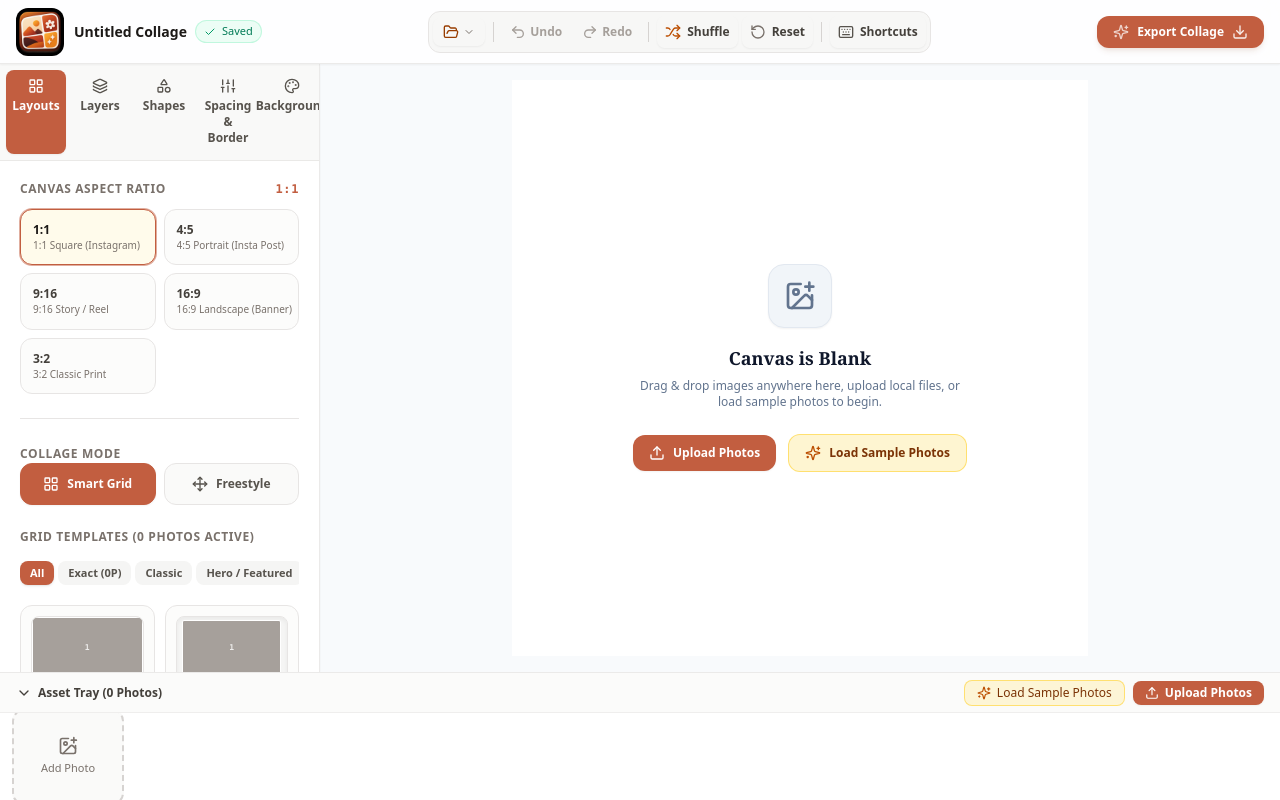
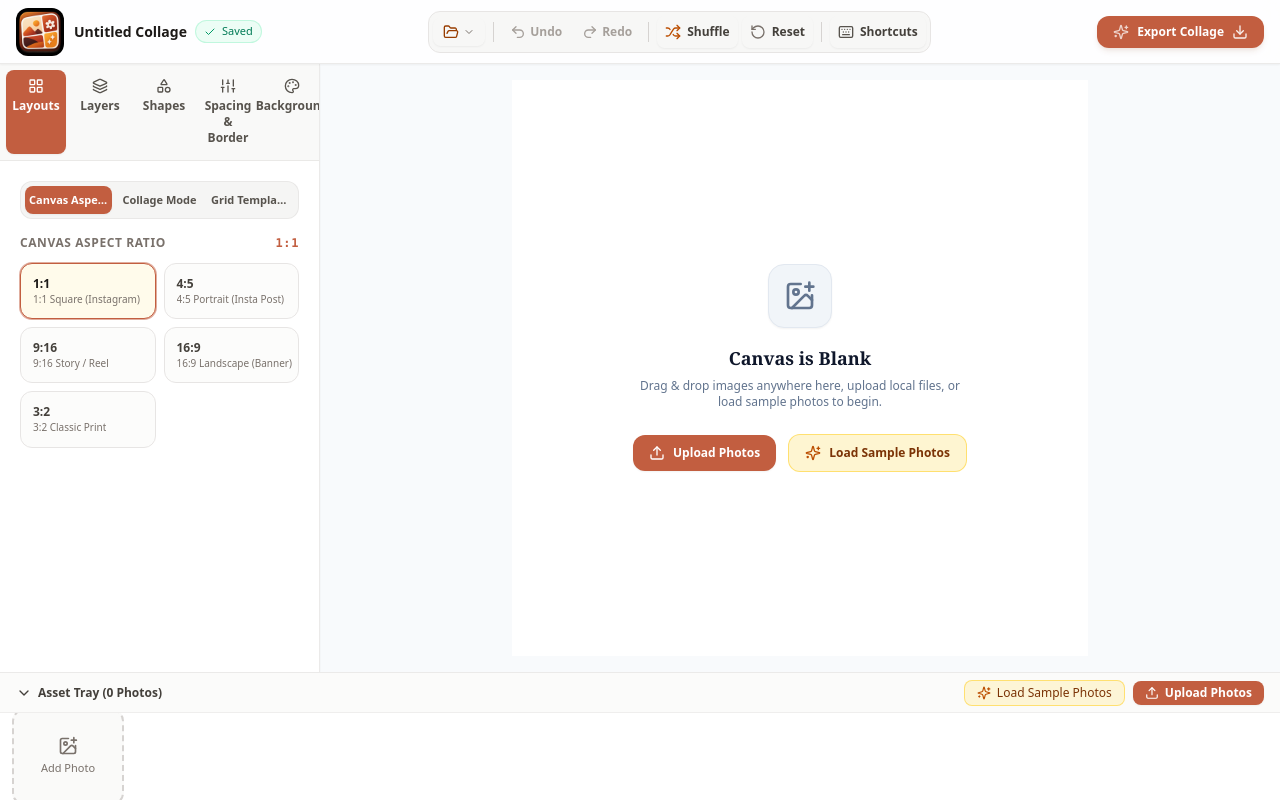
Before and after one commit to dhaneshwar266/CollageCraft, a React (Vite) app: page / in a window 1280 px wide. Built offline with nearby package versions, Linux system fonts and the light colour scheme; a web font is replaced by a local one.

Commit message:
Update Sidebar.jsx

```diff
--- a/src/components/layout/Sidebar.jsx
+++ b/src/components/layout/Sidebar.jsx
@@ -73,6 +73,7 @@ export default function Sidebar({
   const activePhotoCount = Math.max(activePhotos.length, assets.length);
   const photoCount = activePhotoCount;
   const [activeCategory, setActiveCategory] = useState('All');
+  const [activeLayoutSubTab, setActiveLayoutSubTab] = useState('aspect-ratio');
 
   // Filter templates so NO template with capacity < activePhotoCount is displayed
   const validTemplates = React.useMemo(() => {
@@ -120,9 +121,44 @@ export default function Sidebar({
     <>
       {/* TAB 1: LAYOUTS */}
       {activeTab === 'layouts' && (
-        <div className="space-y-6">
-          {/* Aspect Ratio Selector */}
-          <div className="space-y-3">
+        <div className="space-y-4">
+          {/* Sub-tab Navigation Bar: 3 side-by-side buttons in one horizontal row */}
+          <div className="grid grid-cols-3 gap-1 bg-stone-100 p-1 rounded-xl border border-stone-200/80 shrink-0 w-full select-none">
+            <button
+              onClick={() => setActiveLayoutSubTab('aspect-ratio')}
+              className={`py-1.5 px-1 text-[11px] font-bold rounded-lg transition-all text-center truncate cursor-pointer ${
+                activeLayoutSubTab === 'aspect-ratio'
+                  ? 'bg-[#c25e40] text-white shadow-xs'
+                  : 'text-stone-600 hover:text-stone-900 hover:bg-stone-200/60'
+              }`}
+            >
+              Canvas Aspect
+            </button>
+            <button
+              onClick={() => setActiveLayoutSubTab('collage-mode')}
+              className={`py-1.5 px-1 text-[11px] font-bold rounded-lg transition-all text-center truncate cursor-pointer ${
+                activeLayoutSubTab === 'collage-mode'
+                  ? 'bg-[#c25e40] text-white shadow-xs'
+                  : 'text-stone-600 hover:text-stone-900 hover:bg-stone-200/60'
+              }`}
+            >
+              Collage Mode
+            </button>
+            <button
+              onClick={() => setActiveLayoutSubTab('grid-templates')}
+              className={`py-1.5 px-1 text-[11px] font-bold rounded-lg transition-all text-center truncate cursor-pointer ${
+                activeLayoutSubTab === 'grid-templates'
+                  ? 'bg-[#c25e40] text-white shadow-xs'
+                  : 'text-stone-600 hover:text-stone-900 hover:bg-stone-200/60'
+              }`}
+            >
+              Grid Templates
+            </button>
+          </div>
+
+          {/* Sub-tab 1: Aspect Ratio Selector */}
+          {activeLayoutSubTab === 'aspect-ratio' && (
+            <div className="space-y-3 animate-in fade-in duration-150">
               <label className="text-xs font-bold uppercase tracking-wider text-stone-500 flex items-center justify-between">
                 <span>Canvas Aspect Ratio</span>
                 <span className="text-[#c25e40] font-mono">{aspectRatio}</span>
@@ -147,11 +183,11 @@ export default function Sidebar({
                 })}
               </div>
             </div>
+          )}
 
-          <div className="h-[1px] bg-stone-200" />
-
-          {/* Mode Switch: Grid Presets vs Freestyle Scrapbook */}
-          <div className="space-y-3">
+          {/* Sub-tab 2: Collage Mode */}
+          {activeLayoutSubTab === 'collage-mode' && (
+            <div className="space-y-3 animate-in fade-in duration-150">
               <label className="text-xs font-bold uppercase tracking-wider text-stone-500">
                 Collage Mode
               </label>
@@ -181,10 +217,11 @@ export default function Sidebar({
                 </button>
               </div>
             </div>
+          )}
 
-          {/* Grid Preset Templates List */}
-          {layoutId !== 'freestyle' && (
-            <div className="space-y-4">
+          {/* Sub-tab 3: Grid Preset Templates List */}
+          {activeLayoutSubTab === 'grid-templates' && (
+            <div className="space-y-4 animate-in fade-in duration-150">
               <div className="flex items-center justify-between">
                 <label className="text-xs font-bold uppercase tracking-wider text-stone-500">
                   Grid Templates ({activePhotoCount} {activePhotoCount === 1 ? 'Photo' : 'Photos'} Active)
```
Lines whose indentation alone changed are shown as unchanged.
